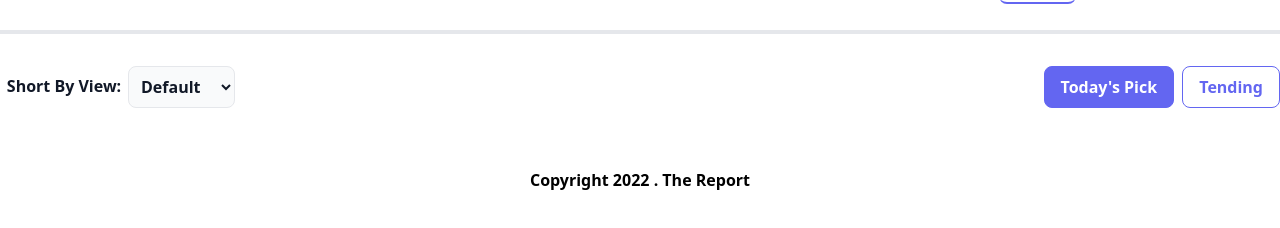
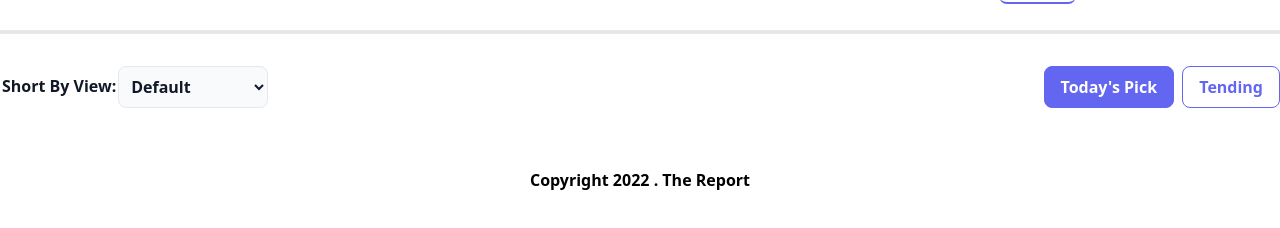
Before and after one commit to Mehedi53423/News-Portal, a plain HTML site: page index.html in a window 1280 px wide. Shown: the part 68-296 px from the top of the page. Drawn offline with nearby package versions, Linux system fonts and the light colour scheme; no server answers.

Commit message:
Final Commit

```diff
--- a/index.html
+++ b/index.html
@@ -67,8 +67,8 @@
         <section class="mt-4">
             <div class="md:flex justify-between container mx-auto text-center">
                 <div class="md:flex justify-left md:pb-0 pb-2">
-                    <label class="block w-32 text-base mt-2 font-bold text-gray-900">Short By View:</label>
-                        <select class="bg-gray-50 text-gray-900 text-base font-bold rounded-lg block md:w-2/5  p-2 border">
+                    <label class="block w-32 text-base mt-2 mb-4 md:mb-0 font-bold text-gray-900">Short By View:</label>
+                        <select class="bg-gray-50 text-gray-900 text-base font-bold rounded-lg block md:w-3/5  p-2 border">
                             <option selected>Default</option>
                             <option value="">Most Viewed</option>
                             <option value="">Less Viewed</option>
```
